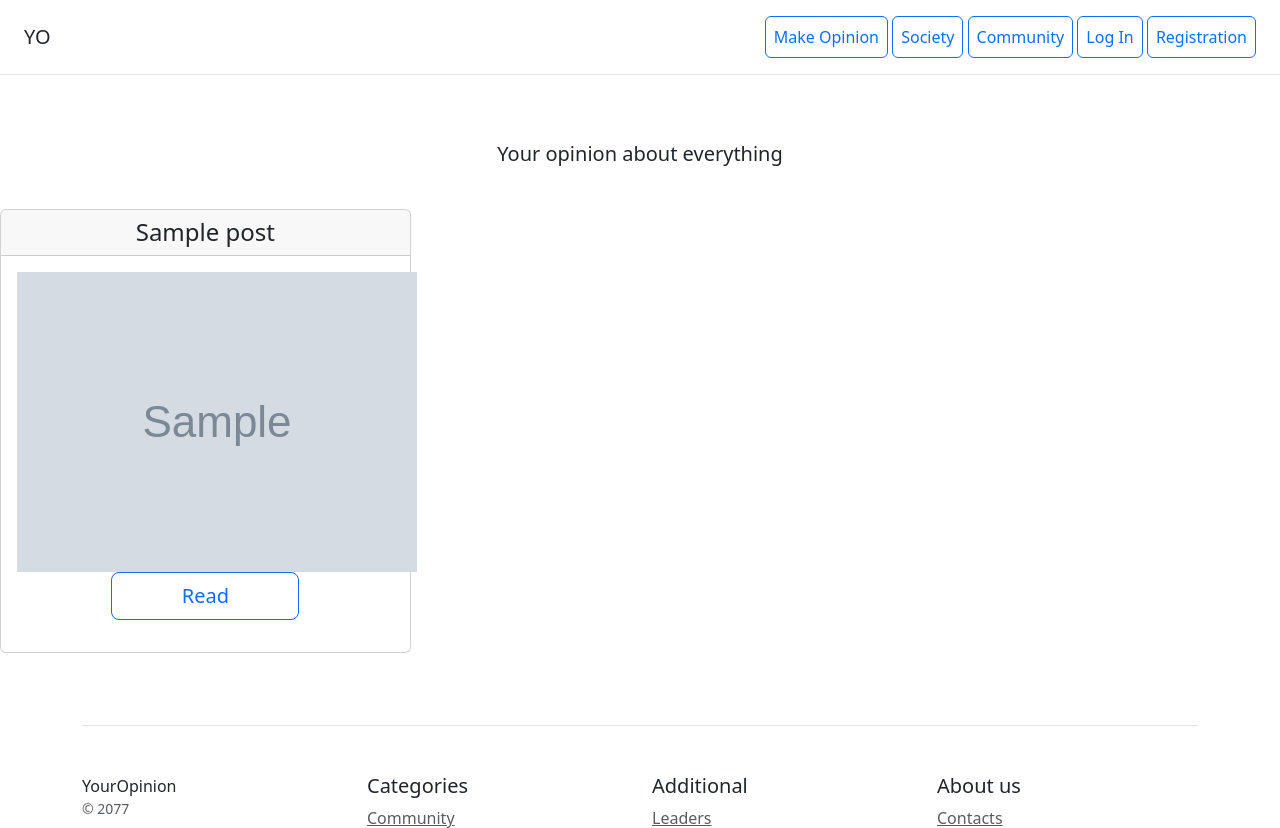
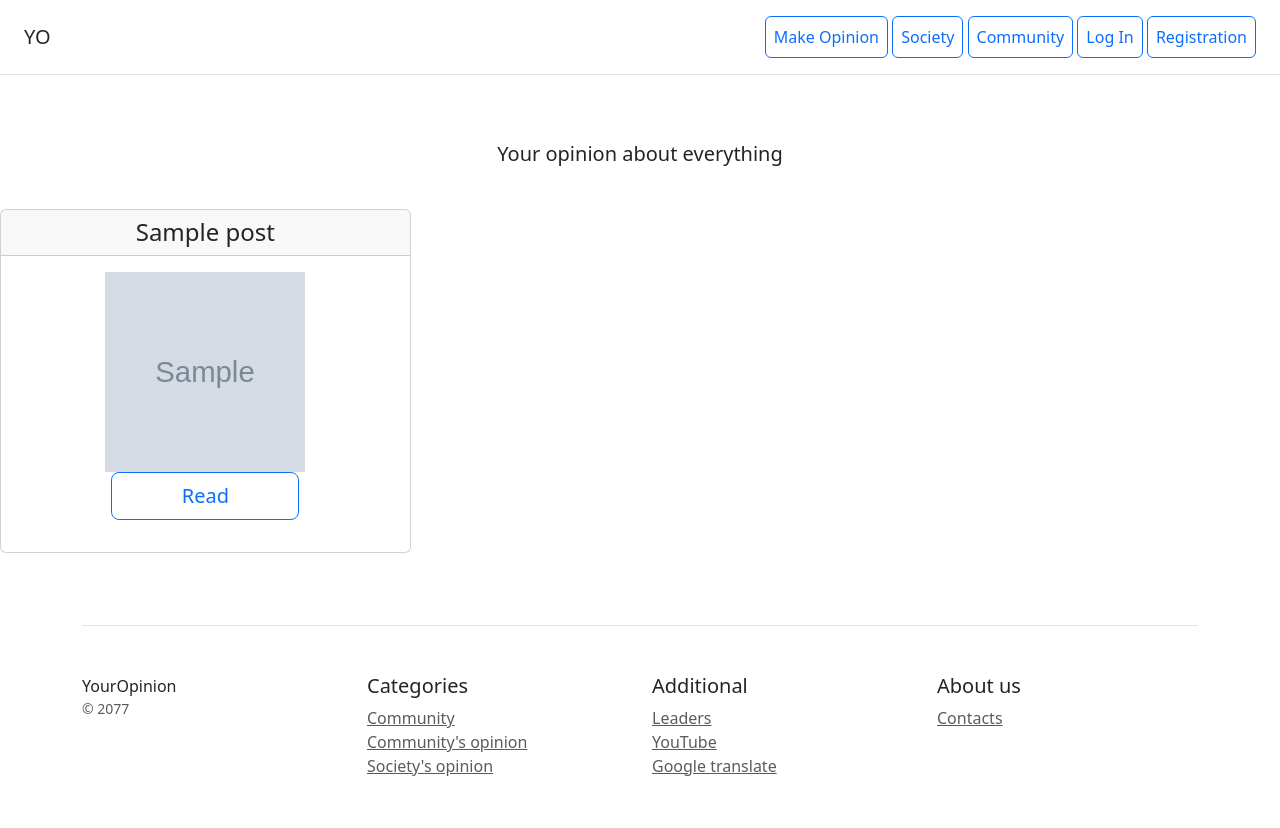
Before and after one commit to zironeed/graduate_work2, a Django app: page /blog/posts/premium/ in a window 1280 px wide. Shown: the top 828 px of the page. After the commit the page ends 776 px from the top, so only its background shows below. Run offline with Django 4.2, Linux system fonts and the light colour scheme; tables that the repository leaves empty hold one stand-in row (values such as "Sample post"); grey boxes marked "Sample" are stand-in pictures; some libraries are stand-ins or nearby versions.

Commit message:
update images in template

```diff
--- a/graduate2/blog/templates/blog/post_list.html
+++ b/graduate2/blog/templates/blog/post_list.html
@@ -2,6 +2,13 @@
 {% load custom_tags %}
 
 {% block content %}
+
+<style>
+.fixed-size {
+  width: 200px;
+  height: 200px;
+}
+</style>
 
 <div class="pricing-header px-3 py-3 pt-md-5 pb-md-4 mx-auto text-center">
     <p class="lead">Your opinion about everything</p>
@@ -17,7 +24,7 @@
                 <h4 class="my-0 font-weight-normal">{{ post.title }}</h4>
             </div>
             <div class="card-body">
-                <img src="{% mediapath post.image %}" class="post-image" alt="Post Image"/><p>
+                <img src="{% mediapath post.image %}" class="fixed-size"/>
                 <a href="{% url 'blog:post_detail' post.pk %}"
                    class="w-50 btn btn-lg btn-outline-primary">Read</a></p>
                 {% if request.user|is_owner:post %}
```
